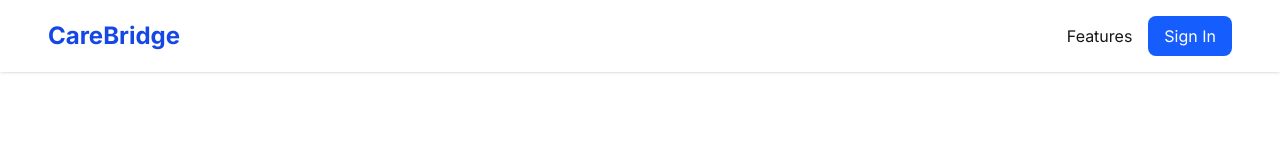
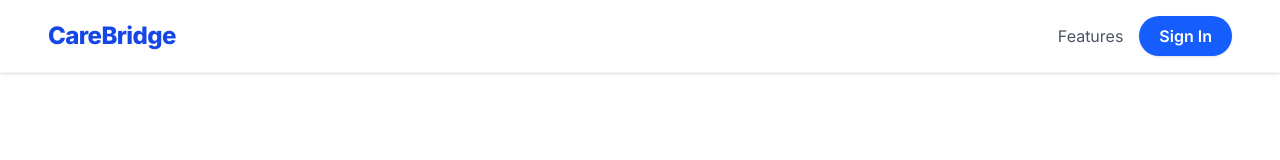
Before and after one commit to shamilaw-sci/CSC3213_20_Group_H, a Next.js app in the folder frontend/: page / in a window 1280 px wide. Shown: the top 160 px of the page. Built offline with nearby package versions, Linux system fonts and the light colour scheme; no server answers.

Commit message:
Update navbar

```diff
--- a/frontend/components/Navbar.tsx
+++ b/frontend/components/Navbar.tsx
@@ -57,17 +57,20 @@ export default function Navbar() {
   };
 
   return (
-    <header className="sticky top-0 z-50 flex justify-between items-center px-6 md:px-12 py-4 bg-white shadow-sm">
+    <header className="sticky top-0 z-50 flex justify-between items-center px-6 md:px-12 py-4 bg-white/95 backdrop-blur border-b border-gray-100 shadow-sm">
       <div className="flex items-center gap-8">
-        <Link href="/" className="text-2xl font-bold text-blue-700">
+        <Link
+          href="/"
+          className="text-2xl font-extrabold tracking-tight text-blue-700 transition-colors hover:text-blue-800"
+        >
           CareBridge
         </Link>
 
         {isLoggedIn && (
-          <nav className="hidden lg:flex items-center gap-2">
+          <nav className="hidden lg:flex items-center gap-1">
             <Link
               href="/chat"
-              className="flex items-center gap-2 px-3 py-2 rounded-lg hover:bg-gray-100"
+              className="flex items-center gap-2 px-3 py-2 rounded-lg text-gray-600 transition-colors hover:bg-blue-50 hover:text-blue-700"
             >
               <MessageCircle size={16} />
               Chat
@@ -75,7 +78,7 @@ export default function Navbar() {
 
             <Link
               href="/dashboard"
-              className="flex items-center gap-2 px-3 py-2 rounded-lg hover:bg-gray-100"
+              className="flex items-center gap-2 px-3 py-2 rounded-lg text-gray-600 transition-colors hover:bg-blue-50 hover:text-blue-700"
             >
               <LayoutDashboard size={16} />
               Overview
@@ -83,7 +86,7 @@ export default function Navbar() {
 
             <Link
               href="/booking"
-              className="flex items-center gap-2 px-3 py-2 rounded-lg hover:bg-gray-100"
+              className="flex items-center gap-2 px-3 py-2 rounded-lg text-gray-600 transition-colors hover:bg-blue-50 hover:text-blue-700"
             >
               <Calendar size={16} />
               Booking
@@ -91,7 +94,7 @@ export default function Navbar() {
 
             <Link
               href="/availability-management"
-              className="flex items-center gap-2 px-3 py-2 rounded-lg hover:bg-gray-100"
+              className="flex items-center gap-2 px-3 py-2 rounded-lg text-gray-600 transition-colors hover:bg-blue-50 hover:text-blue-700"
             >
               <Clock size={16} />
               Availability
@@ -99,7 +102,7 @@ export default function Navbar() {
 
             <Link
               href="/session-history"
-              className="flex items-center gap-2 px-3 py-2 rounded-lg hover:bg-gray-100"
+              className="flex items-center gap-2 px-3 py-2 rounded-lg text-gray-600 transition-colors hover:bg-blue-50 hover:text-blue-700"
             >
               <History size={16} />
               History
@@ -107,7 +110,7 @@ export default function Navbar() {
 
             <Link
               href="/voice-call"
-              className="flex items-center gap-2 px-3 py-2 rounded-lg hover:bg-gray-100"
+              className="flex items-center gap-2 px-3 py-2 rounded-lg text-gray-600 transition-colors hover:bg-blue-50 hover:text-blue-700"
             >
               <PhoneCall size={16} />
               Voice Call
@@ -117,7 +120,7 @@ export default function Navbar() {
             {role === "counsellor" && (
               <Link
                 href="/counsellor/dashboard"
-                className="px-3 py-2 hover:bg-gray-100 rounded-lg"
+                className="px-3 py-2 rounded-lg text-gray-600 transition-colors hover:bg-blue-50 hover:text-blue-700"
               >
                 Counsellor Portal
               </Link>
@@ -129,13 +132,16 @@ export default function Navbar() {
       <div className="flex items-center">
         {!isLoggedIn ? (
           <div className="flex items-center gap-4">
-            <Link href="/features" className="hover:text-blue-600">
+            <Link
+              href="/features"
+              className="text-gray-600 transition-colors hover:text-blue-600"
+            >
               Features
             </Link>
 
             <Link
               href="/login"
-              className="bg-blue-600 text-white px-4 py-2 rounded-lg hover:bg-blue-700"
+              className="rounded-full bg-blue-600 px-5 py-2 font-semibold text-white shadow-sm transition-colors hover:bg-blue-700"
             >
               Sign In
             </Link>
@@ -144,7 +150,7 @@ export default function Navbar() {
           <div className="relative" ref={dropdownRef}>
             <button
               onClick={() => setDropdownOpen(!dropdownOpen)}
-              className="flex items-center gap-2 px-3 py-2 rounded-full hover:bg-gray-100"
+              className="flex items-center gap-2 rounded-full border border-gray-200 px-3 py-2 text-gray-700 transition-colors hover:border-blue-200 hover:bg-blue-50 hover:text-blue-700"
             >
               <User size={18} />
 
@@ -159,7 +165,7 @@ export default function Navbar() {
             </button>
 
             {dropdownOpen && (
-              <div className="absolute right-0 mt-2 w-56 bg-white border rounded-xl shadow-lg overflow-hidden">
+              <div className="absolute right-0 mt-2 w-56 overflow-hidden rounded-xl border border-gray-100 bg-white shadow-lg">
                 {isAdmin && (
                   <Link
                     href="/admin/dashboard"
```
